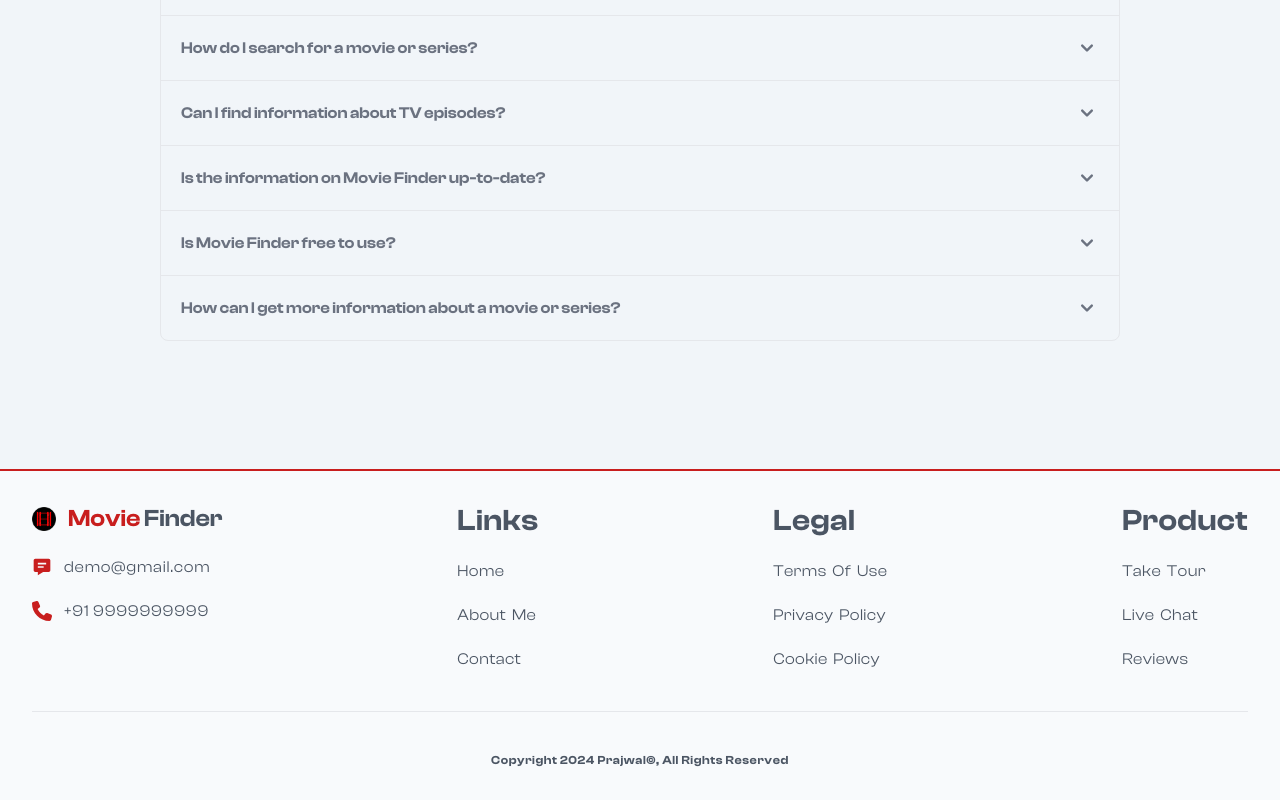
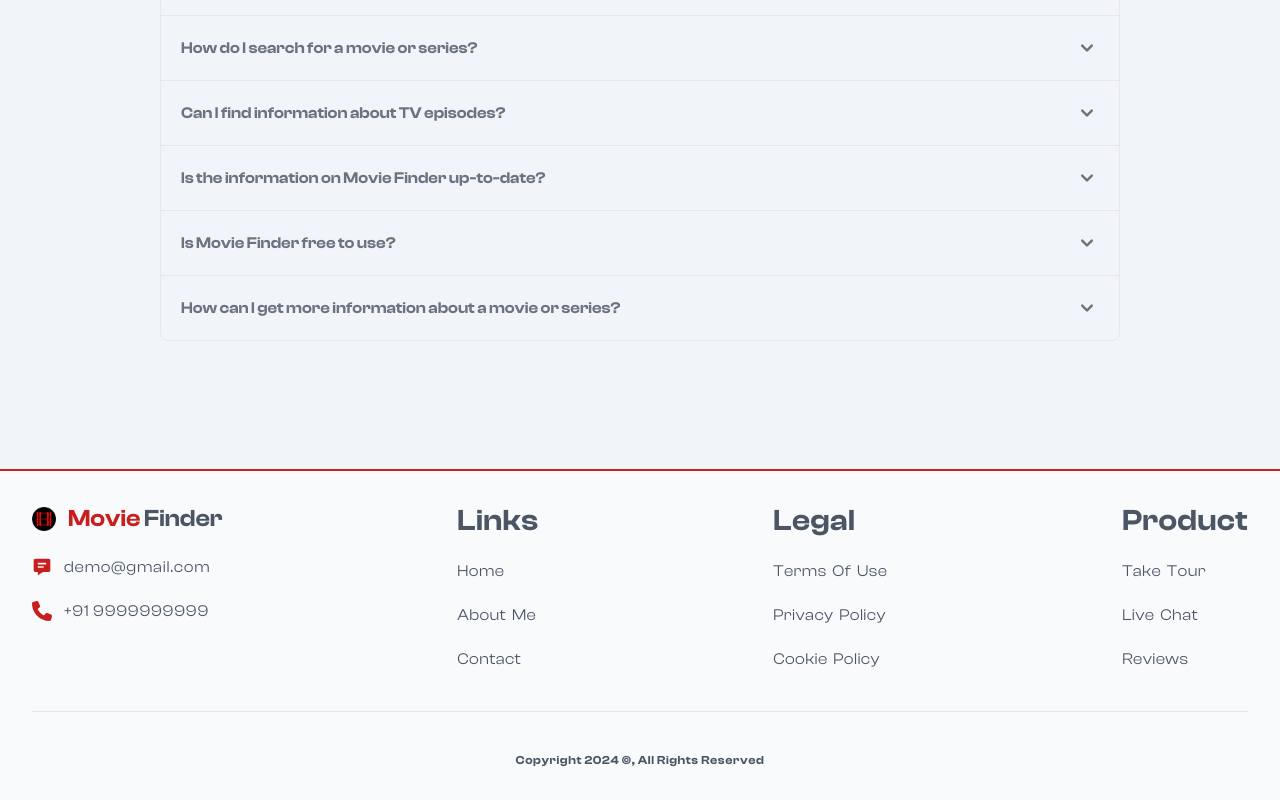
Before and after one commit to Prajwalg19/movieFinder, a React (Vite) app in the folder frontend/: page / in a window 1280 px wide. Shown: the part 2243-3043 px from the top of the page. Built offline with nearby package versions, Linux system fonts and the light colour scheme; no server answers.

Commit message:
Remove my name and make footer generic

```diff
--- a/frontend/src/components/Common/Footer.tsx
+++ b/frontend/src/components/Common/Footer.tsx
@@ -44,7 +44,7 @@ export default function Footer() {
                 </Typo>
             </div>
             <hr className="my-10" />
-            <p className="text-center text-gray-600 text-xs dark:text-gray-300/90 font-clashSemiBold tracking-wider">Copyright 2024 Prajwal&copy;, All Rights Reserved</p>
+            <p className="text-center text-gray-600 text-xs dark:text-gray-300/90 font-clashSemiBold tracking-wider">Copyright 2024 &copy;, All Rights Reserved</p>
 
         </footer>
     );
```
